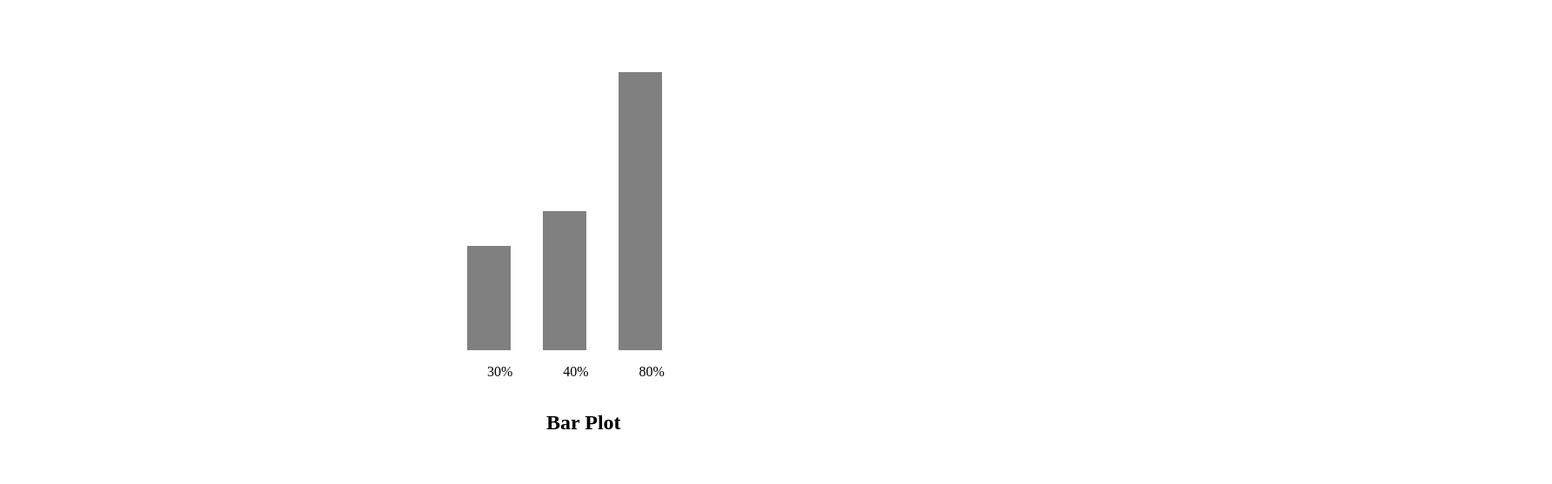
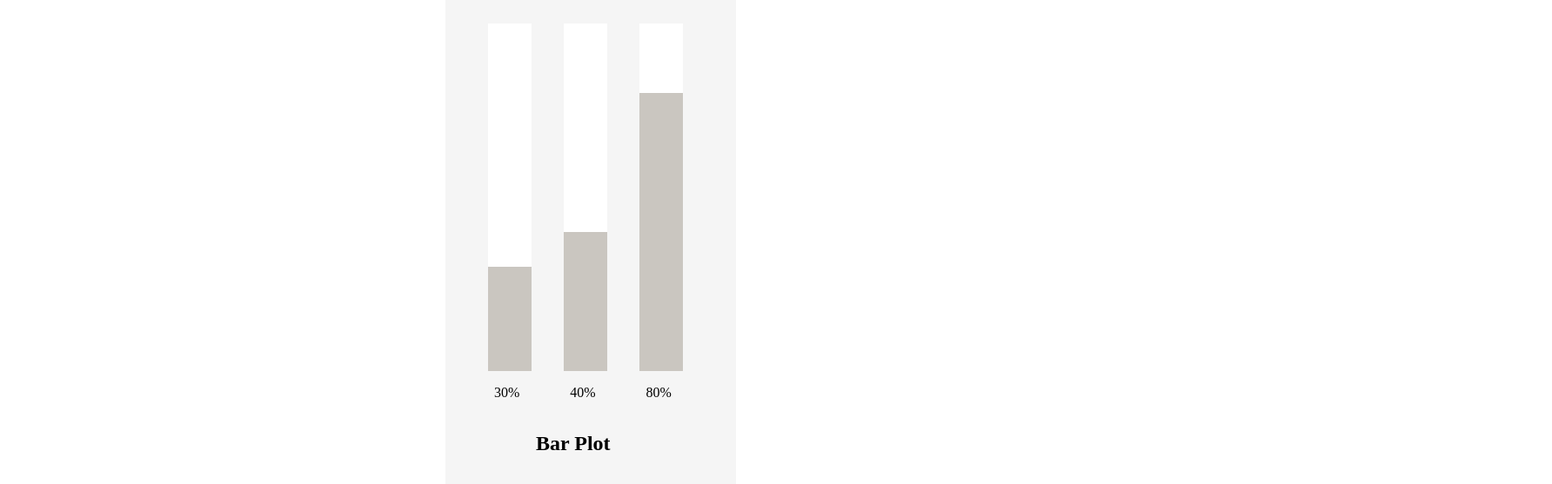
Before and after one commit to shubhamshukla7794/ShubhamKShukla_Lab_Htmlcss, a plain HTML site: page Prob-Stmnt-2/index.html in a window 1280 px wide. Shown: the part 165-722 px from the top of the page at 87% size, 1784 px wide, since content can reach past the window. Drawn offline with Linux system fonts and the light colour scheme.

Commit message:
Tweaked CSS

```diff
--- a/Prob-Stmnt-2/css/style.css
+++ b/Prob-Stmnt-2/css/style.css
@@ -1,12 +1,22 @@
+body {
+    margin: 0;
+    padding: 0;
+    overflow: hidden;
+}
+
 .graph-container {
     display: block;
     position: relative;
     top: 10vh;
     left: 40vw;
+    background-color: #F5F5F5;
+    width: 270px;
+    padding: 2em;
 }
 
 .graph-container h1 {
-    margin-left: 4.5em;
+    margin-left: 3em;
+
 }
 
 .bar-element {
@@ -17,11 +27,11 @@
     height: 50vh;
     text-align: center;
     margin: 10vh 1.3vw;
-    background-color: gray;
+    background-color: #CAC6C0;
 }
 
 .bar-element p {
-    margin-left: 2.5em;
+    margin-left: 1.5em;
     margin-top: -4em;
 }
 
```
